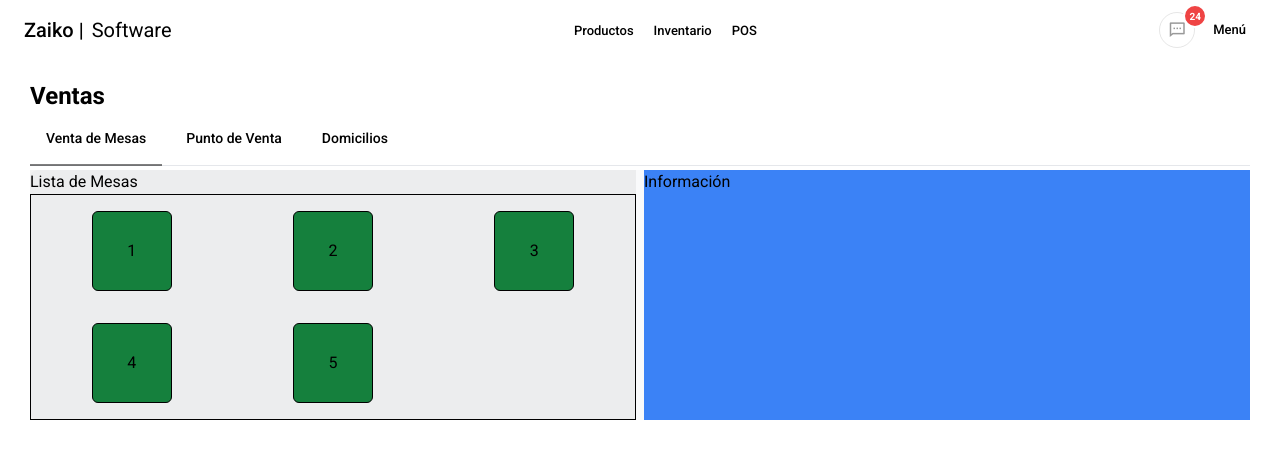
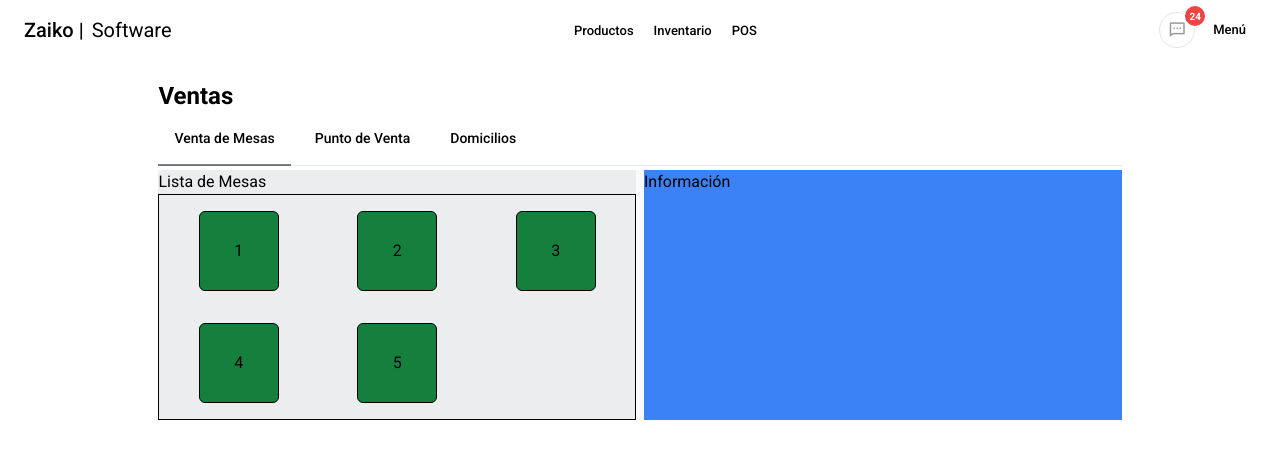
Before and after one commit to dejeloper/zaiko-app, a Next.js app: page /sales in a window 1280 px wide. Shown: the top 458 px of the page. Built offline with nearby package versions, Linux system fonts and the light colour scheme.

Commit message:
Update Styles on ZaikoLayout

```diff
--- a/src/components/layouts/ZaikoLayout.tsx
+++ b/src/components/layouts/ZaikoLayout.tsx
@@ -31,10 +31,14 @@ export const ZaikoLayout: FC<Props> = ({ children, title, pageDescription }) =>
       <div className={roboto.className}>
         <Navbar setIsOpen={setIsOpen} />
 
-        <main style={{ margin: '80px 0', padding: '0px 30px' }} >
+        <main className="my-[80px] xxs:mx-2 xs:mx-2 xxs:px-2.5 xs:px-[30px]">
           <SideMenu isOpen={isOpen} setIsOpen={setIsOpen} />
 
-          {children}
+          <div className="flex flex-row justify-center">
+            <div className="xxs:w-full md:w-[90%] lg:w-[80%]">
+              {children}
+            </div>
+          </div>
         </main>
 
         <footer>
```
